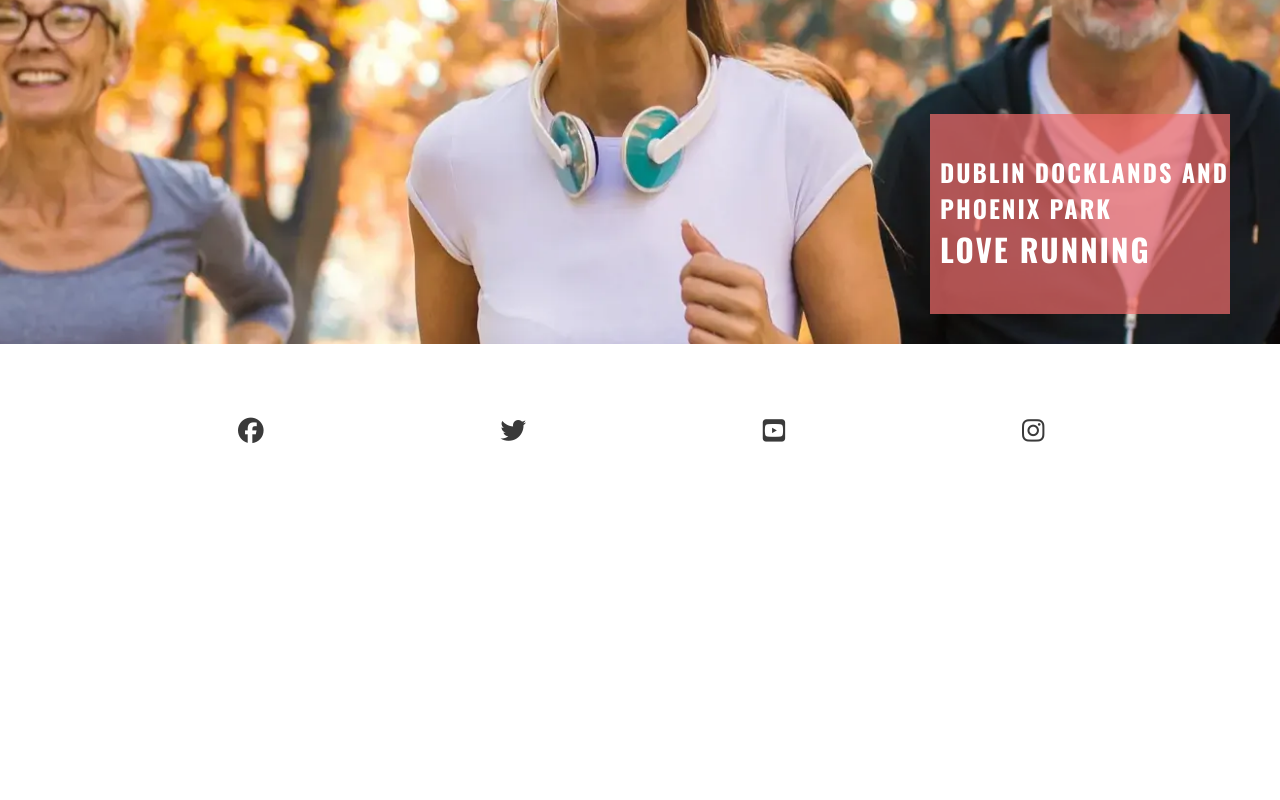
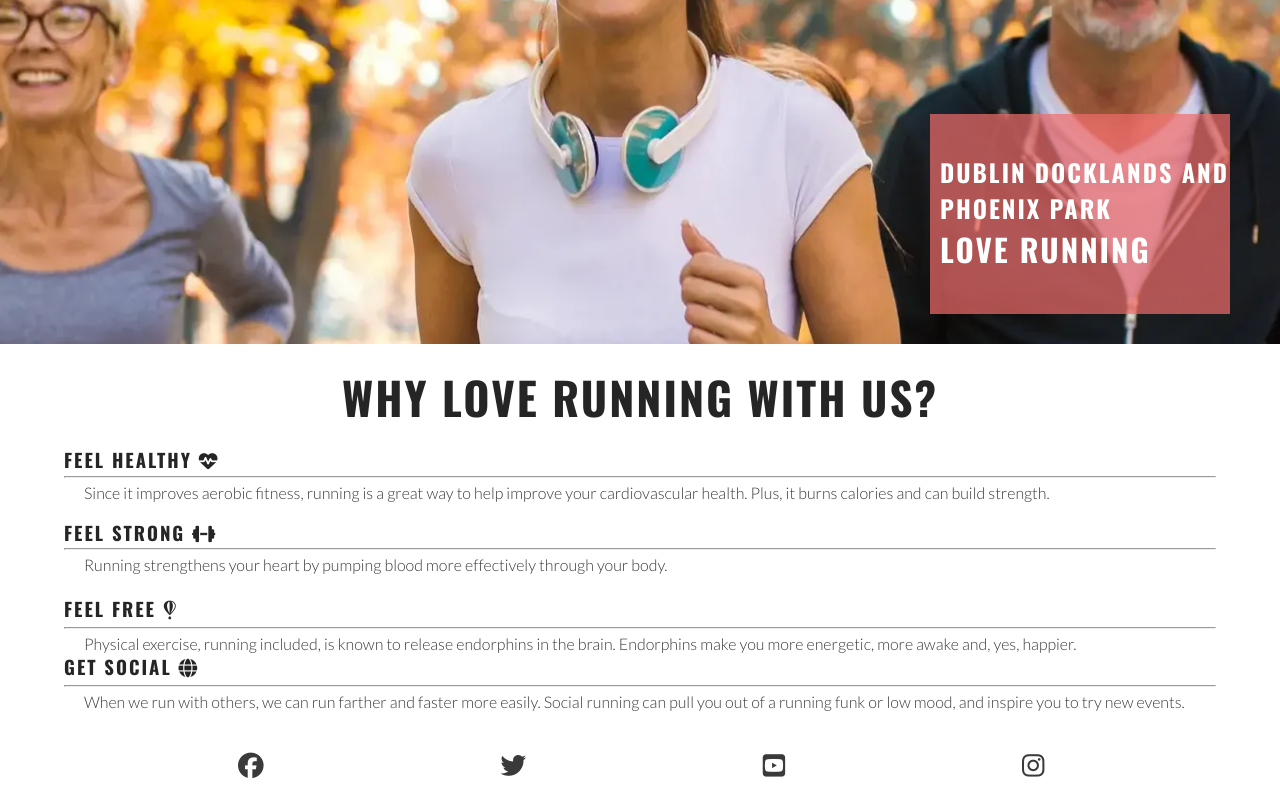
Before and after one commit to JackieWil65/love-running-project, a plain HTML site: page index.html in a window 1280 px wide. Shown: the part 335-1135 px from the top of the page. Before the commit the page ends 800 px from the top, so only its background shows below. Drawn offline with nearby package versions, Linux system fonts and the light colour scheme.

Commit message:
Add Reasons section, nested divs with styling, icons and text

```diff
--- a/assets/css/style.css
+++ b/assets/css/style.css
@@ -114,6 +114,32 @@ main {
 color: #ffffff;
 }
 
+/* Reasons Section */
+#reasons{
+    width: 90%;
+    margin: 20px auto;
+}
+
+#reasons h2{
+    margin-bottom: 20px;
+    text-align: center;
+    font-size: 280%;
+}
+
+#benefits-physical > div, #benefits-mental > div{
+line-height: 20px;
+margin-bottom: 20px;
+}
+
+#benefits p{
+    padding: 0 20px;
+}
+
+hr{
+    border-top: 1 px solid #3a3a3a;
+    margin: 5px 0;
+}
+
 /* Footer */
 #social-networks{
     text-align: center;
--- a/index.html
+++ b/index.html
@@ -52,9 +52,49 @@
         <div id="cover-text">
             <h3>Dublin Docklands and Phoenix Park</h3>
             <h2>Love Running</h2>
+        </div>
+    </section>
+
+    <!-- Reasons Section -->
+    <section id="reasons">
+        <h2>Why Love Running With Us?</h2>
+
+        <div id="benefits">
+            <div id="benefits-physical">
+                <div>
+                    <h3>Feel Healthy <i class="fa-solid fa-heartbeat"></i></h3>
+                    <hr>
+                    <p>Since it improves aerobic fitness, running is a great way to help improve your cardiovascular
+                        health. Plus, it burns calories and can build strength.</p>
+                </div>
+                <div>
+                    <h3>Feel Strong <i class="fa-solid fa-dumbbell"></i></h3>
+                    <hr>
+                    <p>Running strengthens your heart by pumping blood more effectively through your body.</p>
+                </div>
+            </div>
+
+            <div id="benefits-mental">
+                <div></div>
+                <h3>Feel Free <i class="fa-brands fa-fly"></i></h3>
+                <hr>
+                <p>Physical exercise, running included, is known to release endorphins in the brain. Endorphins
+                    make you more energetic, more awake and, yes, happier.</p>
+            </div>
+            <div>
+                <h3>Get Social <i class="fa-solid fa-globe"></i></h3>
+                <hr>
+                <p>When we run with others, we can run farther and faster more easily. Social running can pull
+                    you out of a running funk or low mood, and inspire you to try new events.</p>
+            </div>
+        </div>
 
 
         </div>
+
+
+        </div>
+
 
     </section>
 
```
